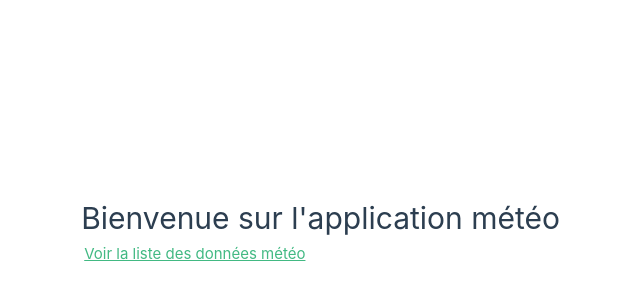
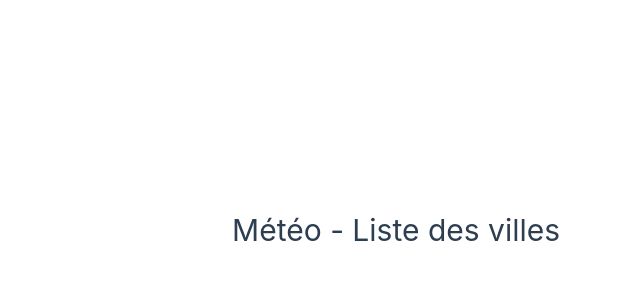
Before and after one commit to sandrine-bd/vue-meteo, a Vue app: page / in a window 1280 px wide. Shown: the part 170-470 px from the top of the page, without its empty margins (48-688 px from the left). Built offline with nearby package versions, Linux system fonts and the light colour scheme.

Commit message:
Ajout composant CitiesList

```diff
--- a/src/App.vue
+++ b/src/App.vue
@@ -1,15 +1,10 @@
 <script setup>
-function onListClick() {
-  alert("Vous avez cliqué pour afficher la liste des données météo");
-}
+import CitiesList from './views/CitiesList.vue';
 </script>
 
 <template>
   <main class="home">
-    <h1>Bienvenue sur l'application météo</h1>
-    <a href="#" @click.prevent="onListClick">
-      Voir la liste des données météo
-    </a>
+    <CitiesList />
   </main>
 </template>
 
--- /dev/null
+++ b/src/views/CitiesList.vue
@@ -0,0 +1,11 @@
+<template>
+  <div>
+    <h1>Météo - Liste des villes</h1>
+  </div>
+</template>
+
+<script setup>
+</script>
+
+<style scoped>
+</style>
```
